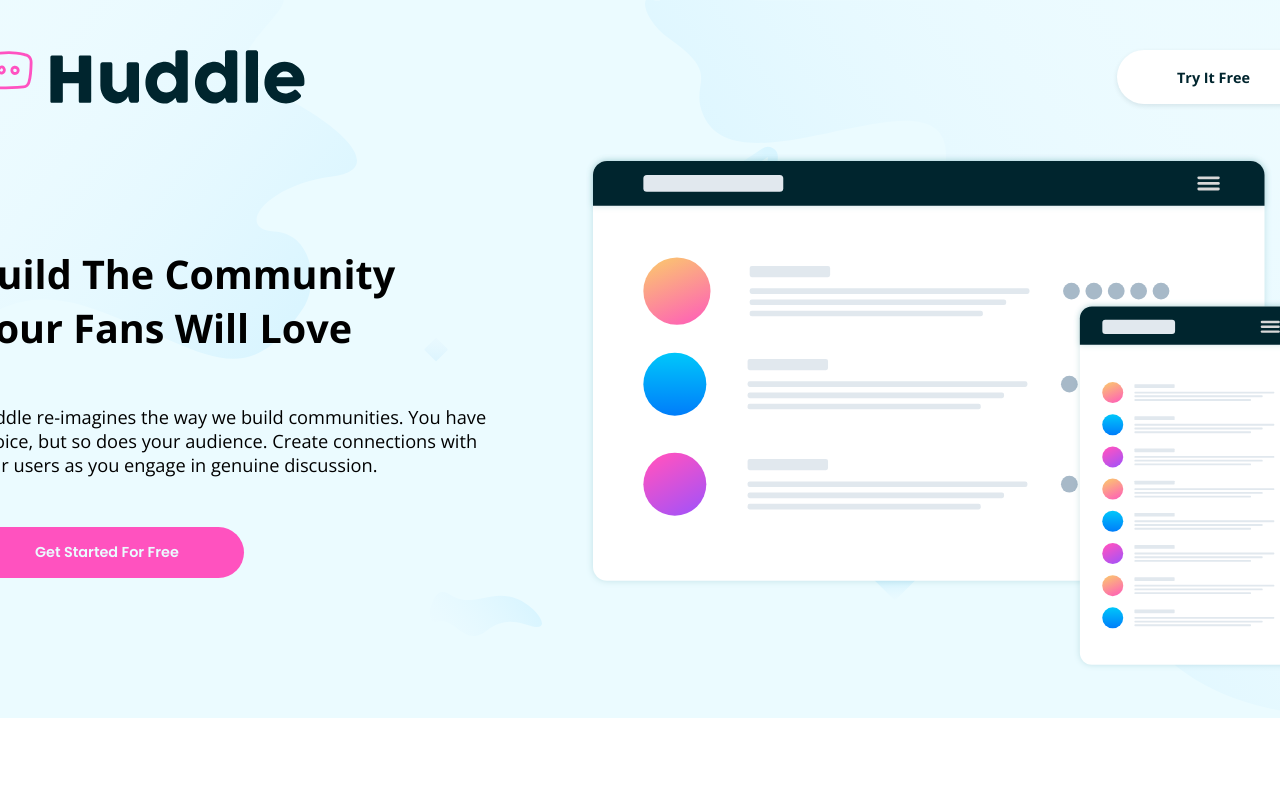
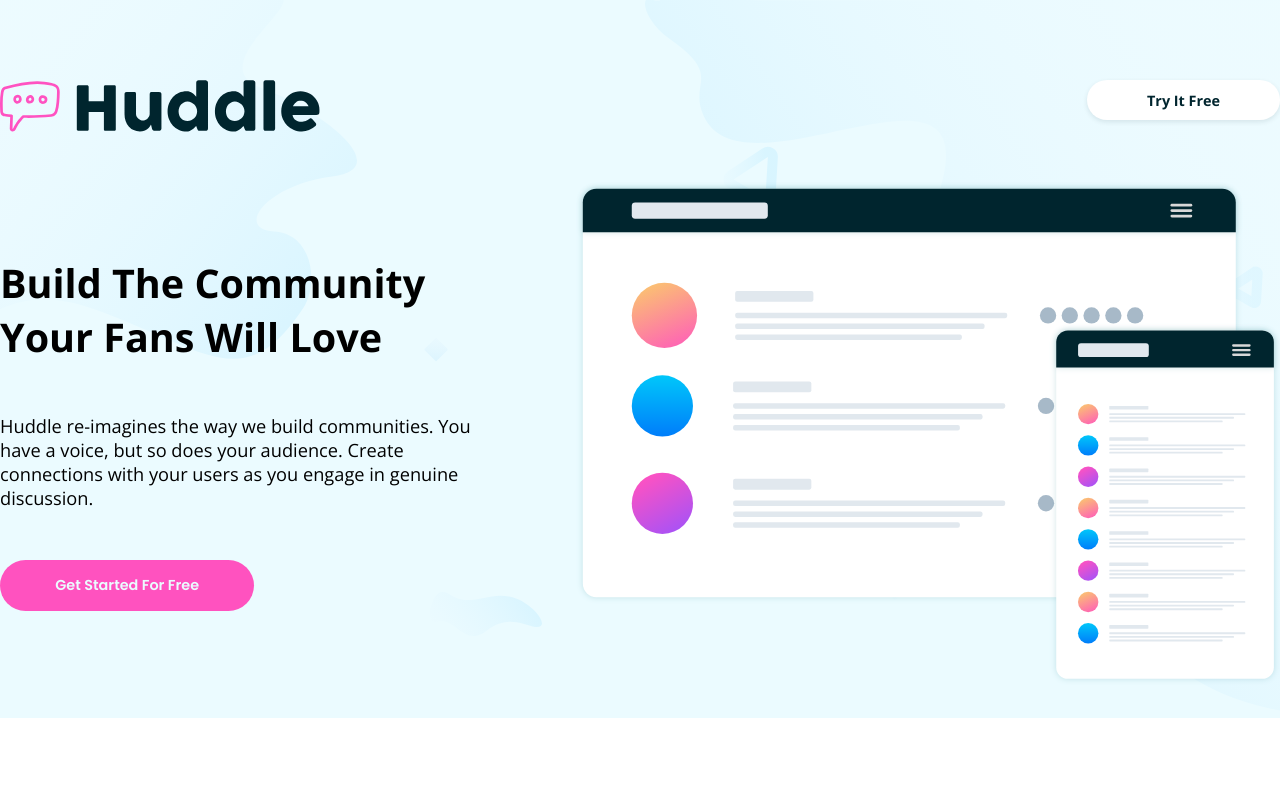
Before and after one commit to Mezizto/huddle-landing-alternating, a plain HTML site: page index.html in a window 1280 px wide. Shown: the top 800 px of the page. Drawn offline with nearby package versions, Linux system fonts and the light colour scheme.

Commit message:
Add files via upload

```diff
--- a/style.css
+++ b/style.css
@@ -35,7 +35,7 @@
     display: flex;
     flex-direction: column;
     gap: 50px;
-    padding: 50px;
+    padding: 80px;
     height: 718px;
 }
 
@@ -50,9 +50,10 @@
     border: none;
     border-radius: 50px;
     background-color: white;
-    padding: 10px 60px;
+    padding: 0 60px;
     box-shadow: 0 2px 5px hsla(192, 100%, 9%, 0.1);
     color: hsl(192, 100%, 9%);
+    height: 40px;
 }
 
 #top-logo-button:hover {
```
